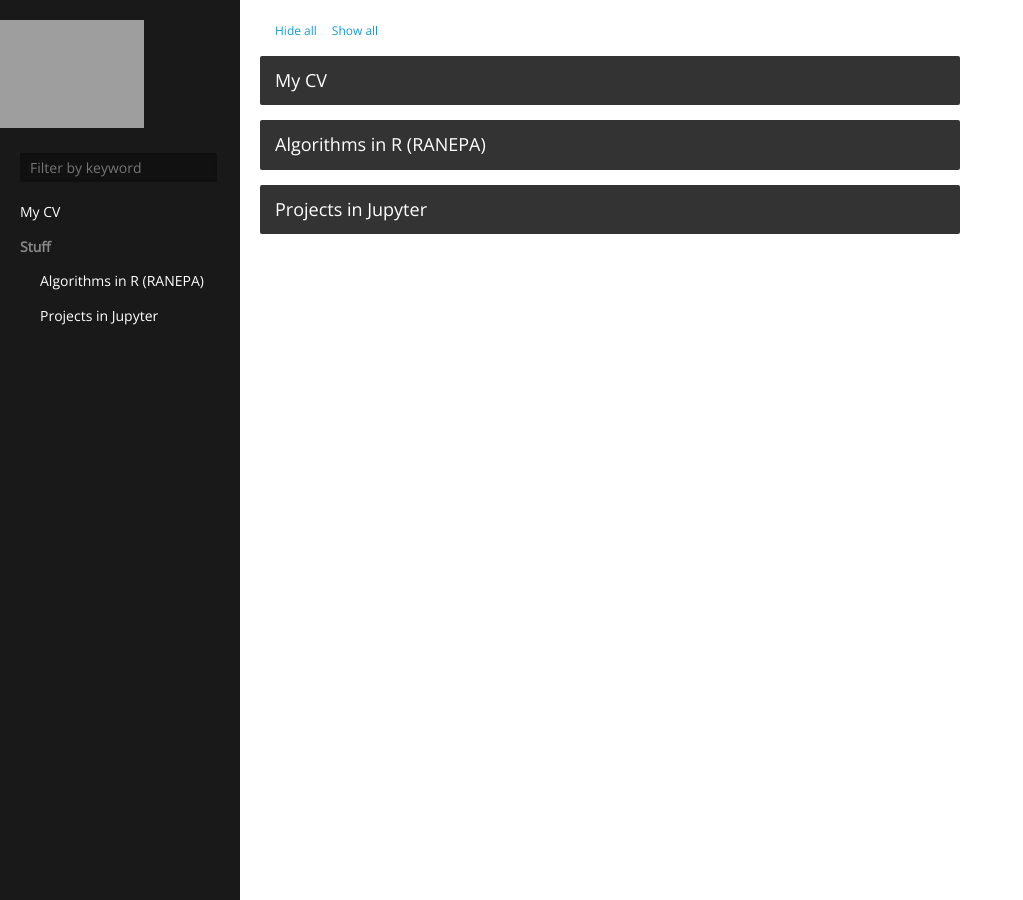
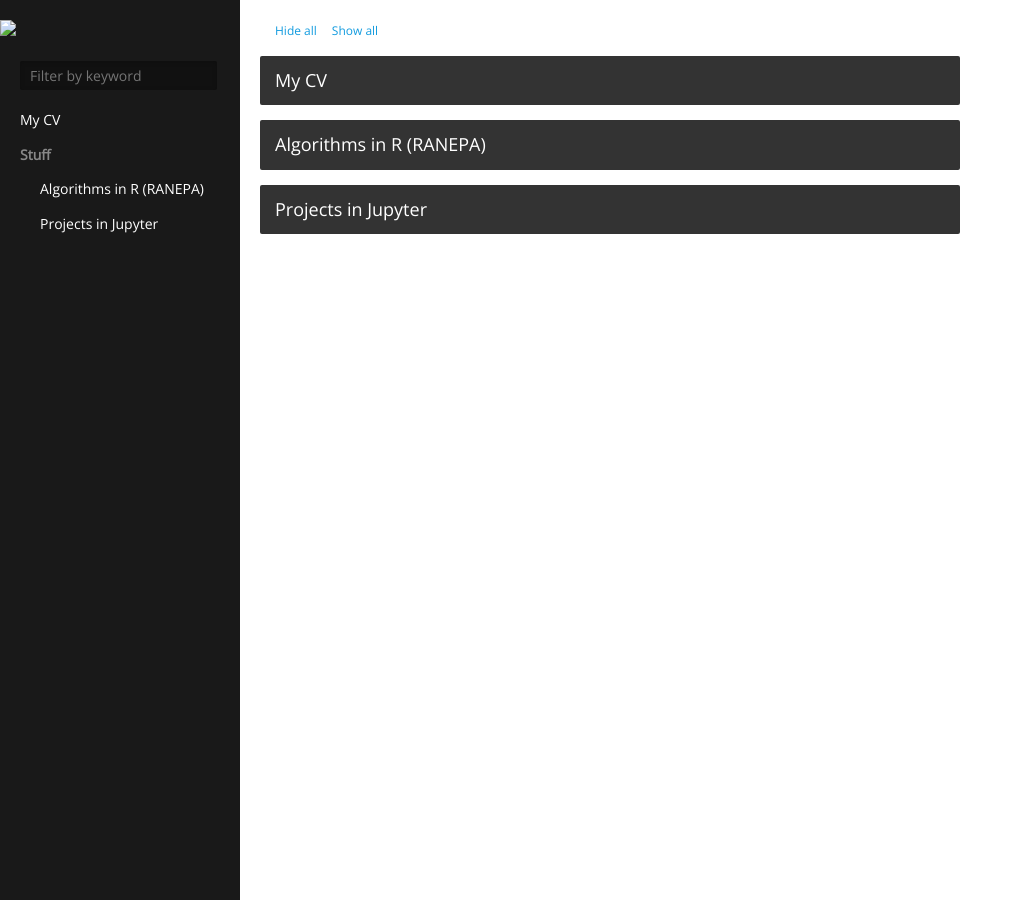
Before and after one commit to Mishquad/DS, a Jekyll site: the page built from docs/index.html, in a window 1280 px wide. Shown: the whole page, without its empty margins (0-1023 px from the left). Built offline with Jekyll 4.4.1, drawn with Linux system fonts in a browser that asks for light colours.

Commit message:
Update nav.html

```diff
--- a/docs/_includes/nav.html
+++ b/docs/_includes/nav.html
@@ -1,6 +1,6 @@
 <!-- <h1>{{ site.title }}</h1> -->
 </center>
-<img src="https://mishquad.github.io/Me/blob/master/docs/_includes/datascience.jpeg?raw=true" style="margin-top:20px;width:60%">
+<img src="https://mishquad.github.io/DS/blob/master/docs/_includes/me.jpg?raw=true" style="margin-top:20px;width:60%">
 <ul id='links'>
   {% for post in site.posts %}
     {% if post.category == null %}
```
